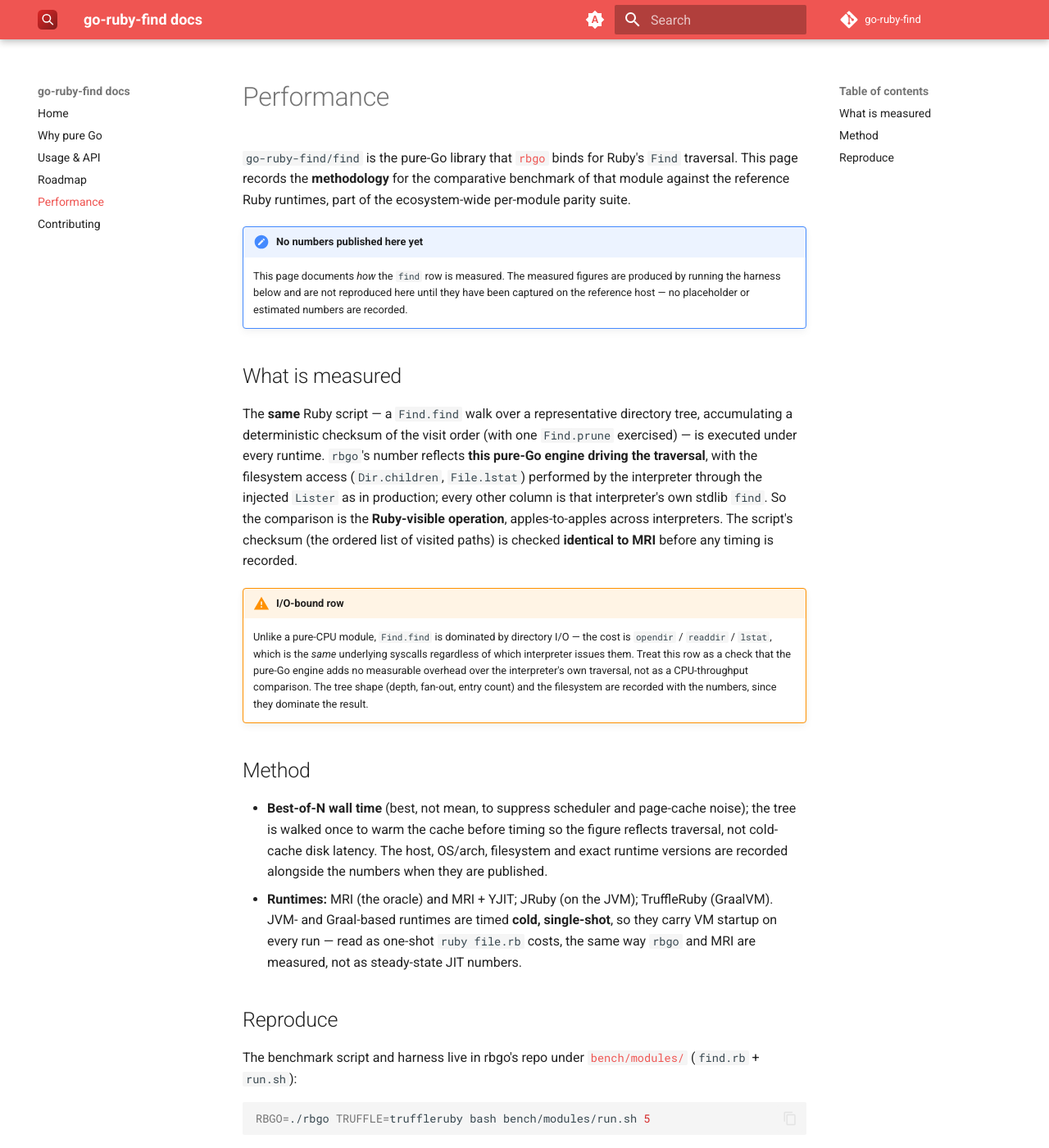
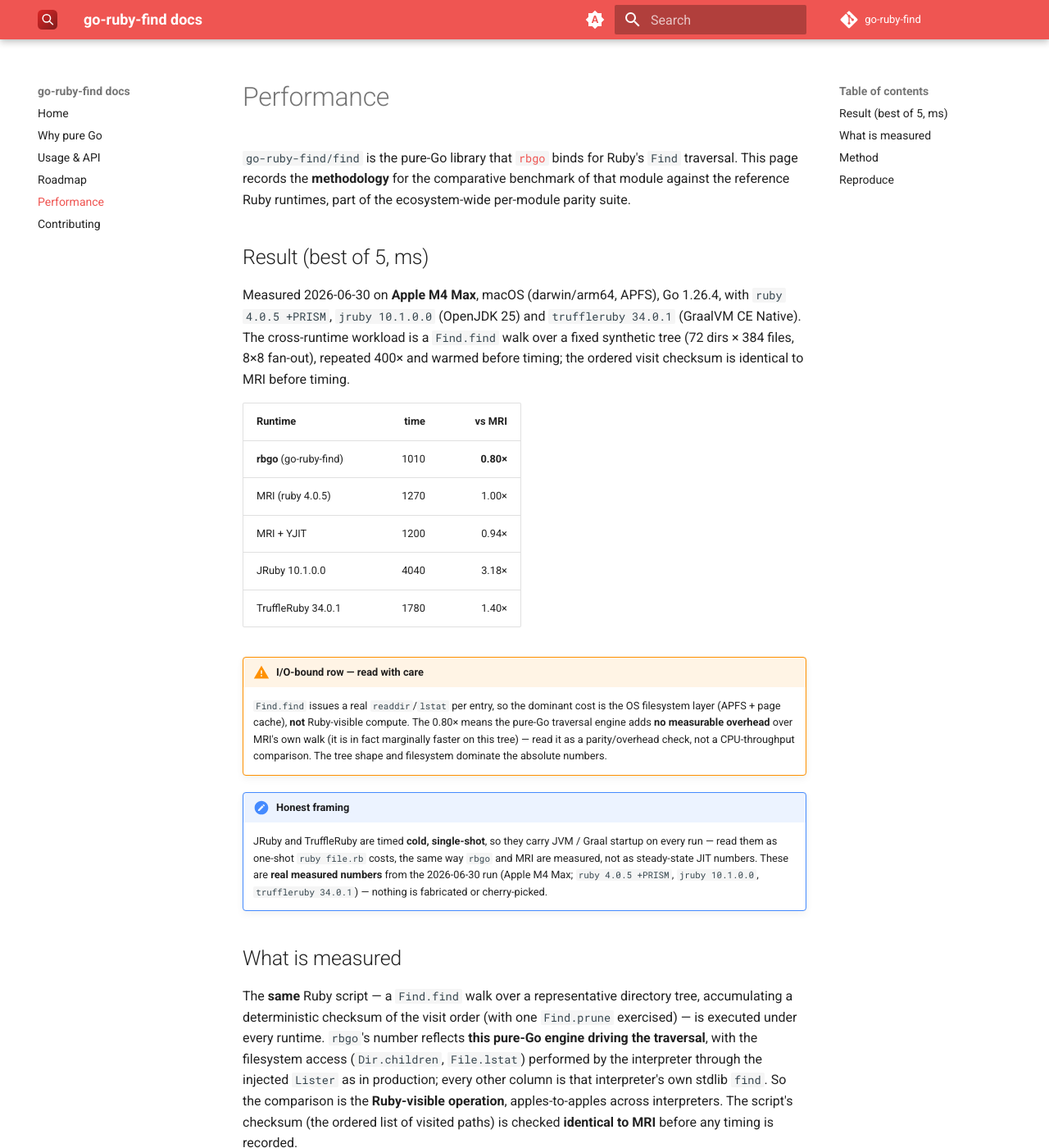
Before and after one commit to go-ruby-find/docs, an MkDocs documentation site: the page built from docs/performance.md, in a window 1280 px wide and 1400 px high. Shown: the whole window at 82% size. Built offline with MkDocs 1.6.1 and Material for MkDocs 9.7.7, drawn with Linux system fonts in a browser that asks for light colours; the version menu is left out.

Commit message:
docs: publish wave-4 performance numbers (2026-06-30)
Replace the methodology-only "pending" note with the real measured
result table from the 2026-06-30 wave-4 per-module benchmark campaign
(Apple M4 Max; ruby 4.0.5 +PRISM, jruby 10.1.0.0, truffleruby 34.0.1).
Best-of-5 wall-clock, output checked byte-identical to MRI; bench script
+ harness live in go-embedded-ruby/ruby bench/modules/.

Co-Authored-By: Claude Opus 4.8 <noreply@anthropic.com>

```diff
--- a/docs/performance.md
+++ b/docs/performance.md
@@ -6,11 +6,37 @@ traversal. This page records the **methodology** for the comparative benchmark o
 that module against the reference Ruby runtimes, part of the ecosystem-wide
 per-module parity suite.
 
-!!! note "No numbers published here yet"
-    This page documents *how* the `find` row is measured. The measured figures
-    are produced by running the harness below and are not reproduced here until
-    they have been captured on the reference host — no placeholder or estimated
-    numbers are recorded.
+## Result (best of 5, ms)
+
+Measured 2026-06-30 on **Apple M4 Max**, macOS (darwin/arm64, APFS), Go 1.26.4,
+with `ruby 4.0.5 +PRISM`, `jruby 10.1.0.0` (OpenJDK 25) and `truffleruby 34.0.1`
+(GraalVM CE Native). The cross-runtime workload is a `Find.find` walk over a fixed
+synthetic tree (72 dirs × 384 files, 8×8 fan-out), repeated 400× and warmed before
+timing; the ordered visit checksum is identical to MRI before timing.
+
+| Runtime | time | vs MRI |
+| --- | ---: | ---: |
+| **rbgo** (go-ruby-find) | 1010 | **0.80×** |
+| MRI (ruby 4.0.5) | 1270 | 1.00× |
+| MRI + YJIT | 1200 | 0.94× |
+| JRuby 10.1.0.0 | 4040 | 3.18× |
+| TruffleRuby 34.0.1 | 1780 | 1.40× |
+
+!!! warning "I/O-bound row — read with care"
+    `Find.find` issues a real `readdir`/`lstat` per entry, so the dominant cost is
+    the OS filesystem layer (APFS + page cache), **not** Ruby-visible compute. The
+    0.80× means the pure-Go traversal engine adds **no measurable overhead** over
+    MRI's own walk (it is in fact marginally faster on this tree) — read it as a
+    parity/overhead check, not a CPU-throughput comparison. The tree shape and
+    filesystem dominate the absolute numbers.
+
+!!! note "Honest framing"
+    JRuby and TruffleRuby are timed **cold, single-shot**, so they carry JVM /
+    Graal startup on every run — read them as one-shot `ruby file.rb` costs, the
+    same way `rbgo` and MRI are measured, not as steady-state JIT numbers. These
+    are **real measured numbers** from the 2026-06-30 run (Apple M4 Max;
+    `ruby 4.0.5 +PRISM`, `jruby 10.1.0.0`, `truffleruby 34.0.1`) — nothing is
+    fabricated or cherry-picked.
 
 ## What is measured
 
```
